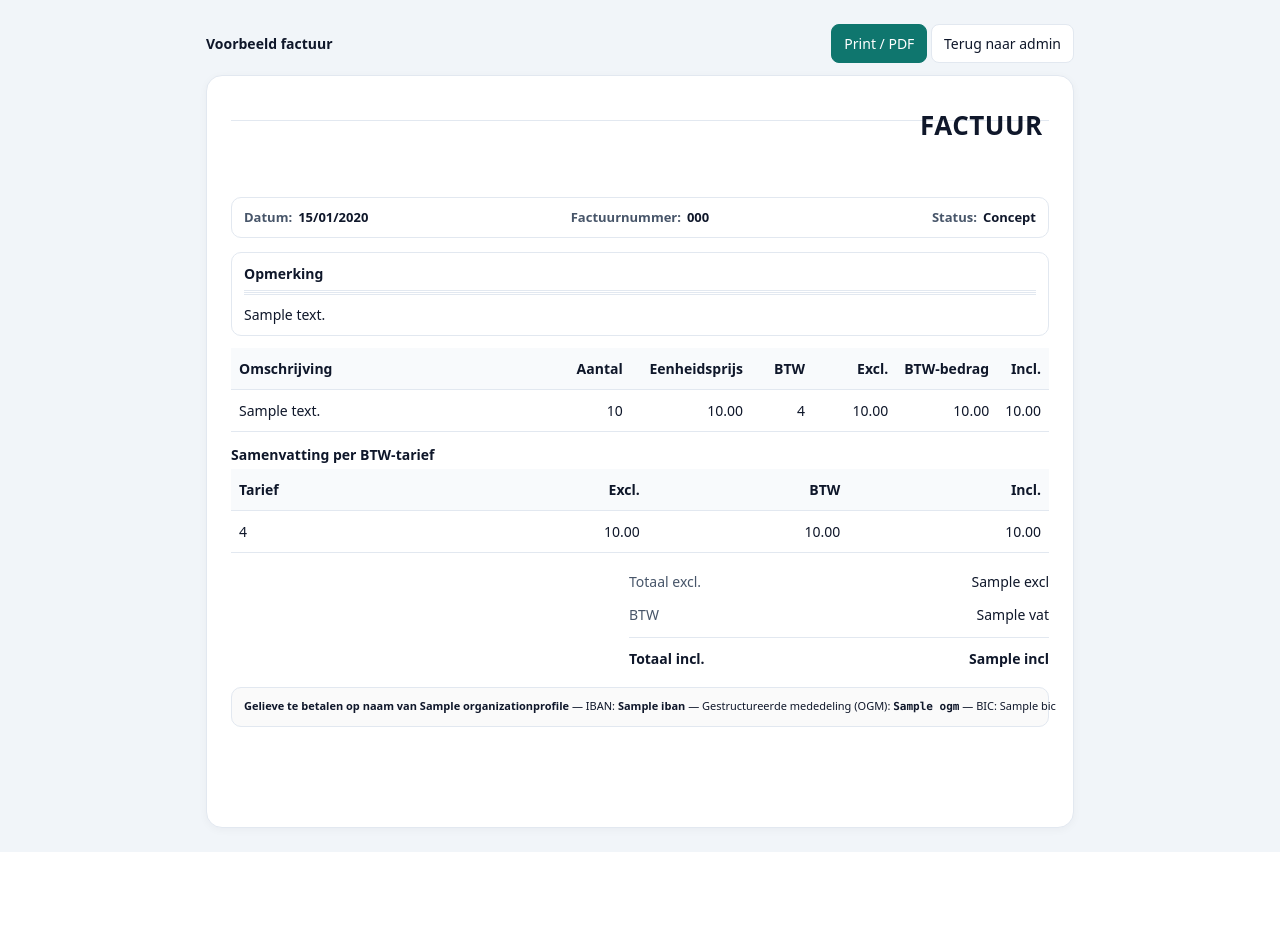
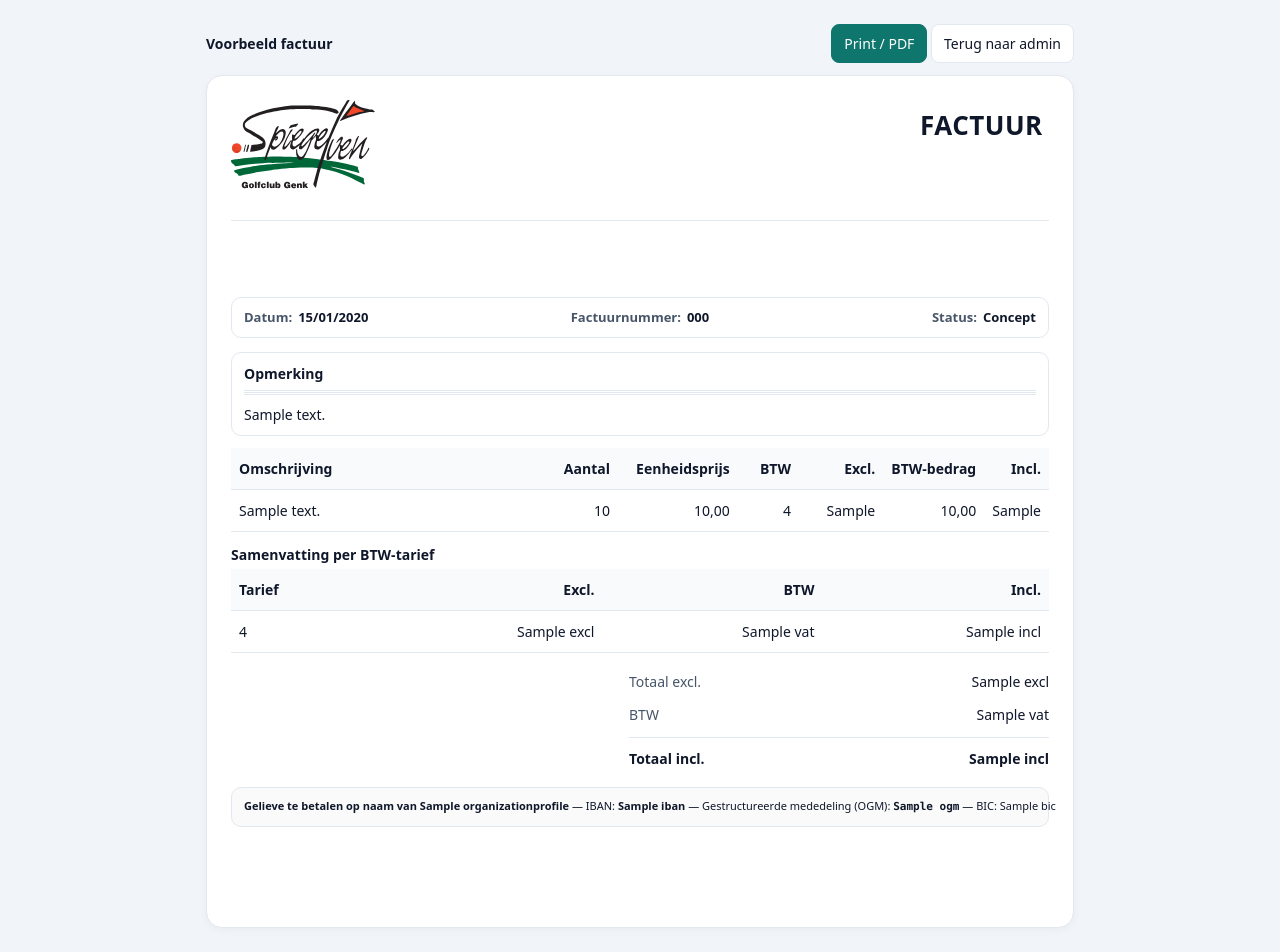
Before and after one commit to Boutsy/Spiegelven-Fakturatie, a Django app: template templates/invoices/preview.html in a window 1280 px wide. Before the commit the page ends 852 px from the top, so only its background shows below. Run offline with Django 5.2, Linux system fonts and the light colour scheme; tables that the repository leaves empty hold one stand-in row (values such as "Sample post"); the template is opened without the code that fills it: values that come from a table or form of the project are taken from there, most other values are stand-ins (such as "Sample title", 1, 10 or a date in 2020).

Commit message:
backup: werkende stap (logo/print tweaks) 2025-08-29 14:01:24

```diff
--- a/core/templatetags/helpers.py
+++ b/core/templatetags/helpers.py
@@ -6,3 +6,30 @@ def get_item(d, key):
     if isinstance(d, dict):
         return d.get(key, "")
     return ""
+
+# --- EURO getalnotatie: 1.234,56 -------------------------------------------
+from decimal import Decimal, ROUND_HALF_UP
+from django import template
+
+register = template.Library()
+
+@register.filter
+def eur(value, digits=2):
+    """
+    Format Decimal/float naar Europese notatie:
+    duizendtallen met '.' en decimalen met ','. Voorbeeld: 1234.5 -> '1.234,50'
+    Gebruik: {{ bedrag|eur }} of {{ qty|eur:"0" }}
+    """
+    try:
+        d = Decimal(value)
+    except Exception:
+        return value  # laat ongewijzigd als het niet kan
+
+    # afronden op 'digits' decimalen
+    q = Decimal("1").scaleb(-int(digits))  # 10^-digits
+    d = d.quantize(q, rounding=ROUND_HALF_UP)
+
+    # eerst Engels format (1,234.56), dan omwisselen naar EU (1.234,56)
+    s = f"{d:,.{int(digits)}f}"
+    s = s.replace(",", "§").replace(".", ",").replace("§", ".")
+    return s
--- a/templates/invoices/preview.html
+++ b/templates/invoices/preview.html
@@ -1,4 +1,4 @@
-{% load static %}
+{% load static helpers %}
 <!doctype html>
 <html lang="nl">
 <head>
@@ -49,6 +49,9 @@
 
     /* Logo alleen digitaal */
     .brand-logo { width: 38mm; height:auto; display:block; margin:0 0 8mm 0; }
+    @media print{
+      .screen-only{ display:none !important; }
+    }
 
     hr { border:0; height:1px; background:var(--line); margin:20px 0; }
     .grid2 { display:grid; grid-template-columns: 1fr 1fr; gap:24px; }
@@ -255,6 +258,13 @@
 
     <div class="card">
 
+      {# Logo: altijd zichtbaar op scherm; print alleen bij digitaal #}
+      {% if request.GET.papier|default:"digitaal" == "voorbedrukt" %}
+        <img src="{% static 'branding/spiegelven-logo.svg' %}" alt="Spiegelven" class="brand-logo screen-only">
+      {% else %}
+        <img src="{% static 'branding/spiegelven-logo.svg' %}" alt="Spiegelven" class="brand-logo">
+      {% endif %}
+
       {# Stempel rechtsboven: FACTUUR of CREDITNOTA #}
       <div class="doc-stamp">
         {% with kind=invoice.doc_type|stringformat:"s"|lower %}
@@ -310,12 +320,12 @@
             {% for l in lines %}
               <tr>
                 <td>{{ l.description }}</td>
-                <td class="num">{{ l.quantity|floatformat:"0" }}</td>
-                <td class="num">{{ l.unit_price_excl|floatformat:"2" }}</td>
+                <td class="num">{{ l.quantity|eur:"0" }}</td>
+                <td class="num">{{ l.unit_price_excl|eur }}</td>
                 <td class="num">{{ l.vat_rate }}</td>
-                <td class="num">{{ l.line_excl|floatformat:"2" }}</td>
-                <td class="num">{{ l.vat_amount|floatformat:"2" }}</td>
-                <td class="num">{{ l.line_incl|floatformat:"2" }}</td>
+                <td class="num">{{ l.line_excl|eur }}</td>
+                <td class="num">{{ l.vat_amount|eur }}</td>
+                <td class="num">{{ l.line_incl|eur }}</td>
               </tr>
             {% empty %}
               <tr>
@@ -342,9 +352,9 @@
             {% for r in vat_summary %}
             <tr>
               <td>{{ r.rate }}</td>
-              <td class="num">{{ r.excl|floatformat:"2" }}</td>
-              <td class="num">{{ r.vat|floatformat:"2" }}</td>
-              <td class="num">{{ r.incl|floatformat:"2" }}</td>
+              <td class="num">{{ r.excl|eur }}</td>
+              <td class="num">{{ r.vat|eur }}</td>
+              <td class="num">{{ r.incl|eur }}</td>
             </tr>
             {% endfor %}
           </tbody>
@@ -354,9 +364,9 @@
 
       <div class="totals">
         <div class="tbox">
-          <div class="row"><div class="muted">Totaal excl.</div><div>{{ totals.excl }}</div></div>
-          <div class="row"><div class="muted">BTW</div><div>{{ totals.vat }}</div></div>
-          <div class="row total"><div>Totaal incl.</div><div>{{ totals.incl }}</div></div>
+          <div class="row"><div class="muted">Totaal excl.</div><div>{{ totals.excl|eur }}</div></div>
+          <div class="row"><div class="muted">BTW</div><div>{{ totals.vat|eur }}</div></div>
+          <div class="row total"><div>Totaal incl.</div><div>{{ totals.incl|eur }}</div></div>
         </div>
       </div>
 
```
Lines whose indentation alone changed are shown as unchanged.
